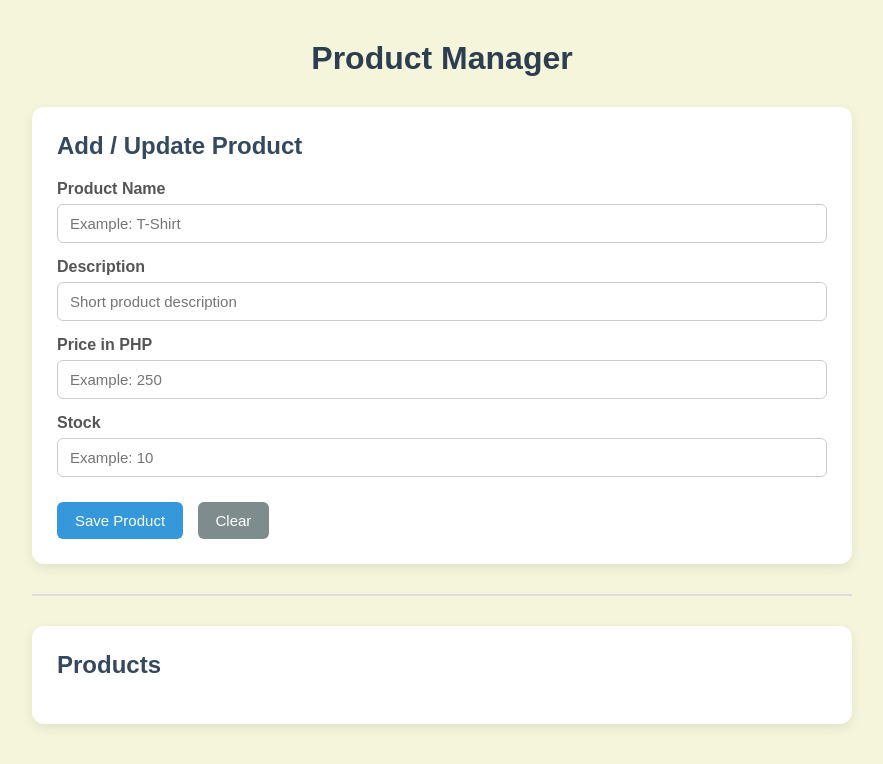
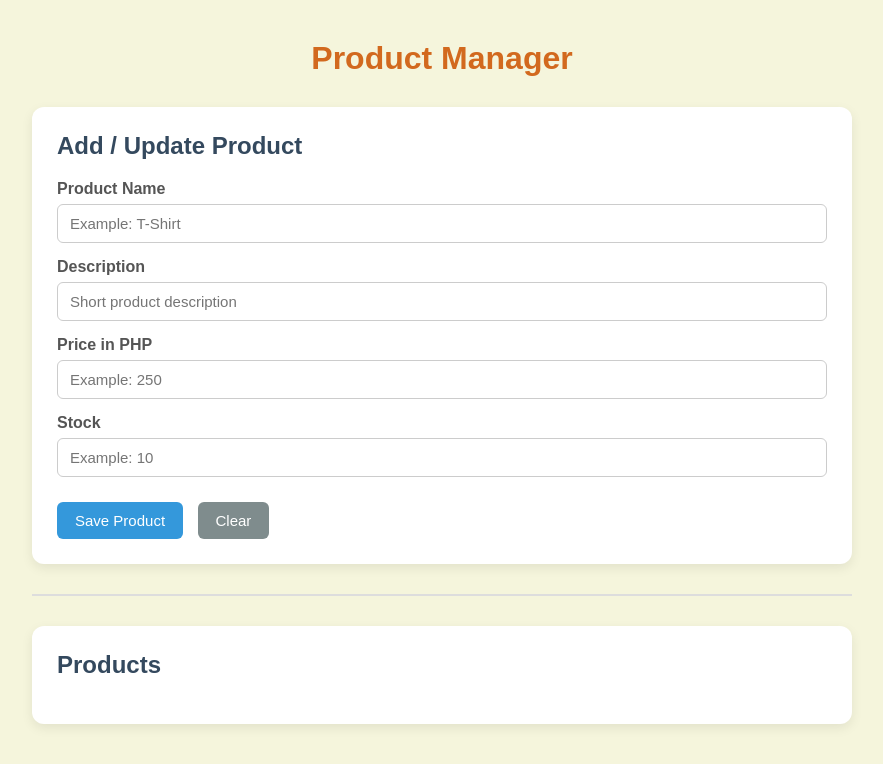
Before and after one commit to JosephDaCoder/Barias-Garces-Gordo, a website: page index.html in a window 1280 px wide. Shown: the whole page, without its empty margins (198-1081 px from the left). Drawn offline with nearby package versions, Linux system fonts and the light colour scheme; no server answers.

Commit message:
added file

```diff
--- a/style.css
+++ b/style.css
@@ -15,7 +15,7 @@ body {
 
 h1 {
   text-align: center;
-  color: #2c3e50;
+  color:chocolate;
   margin-bottom: 30px;
 }
 
```
